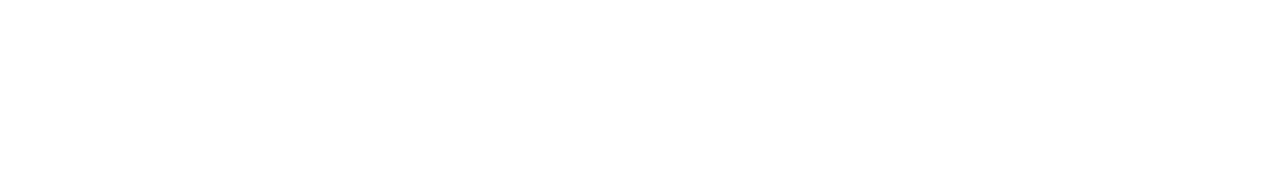
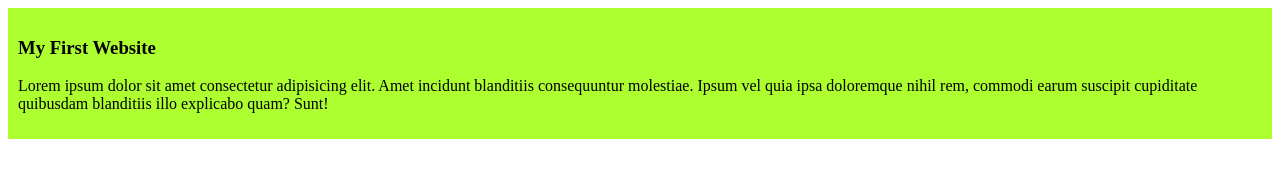
Before and after one commit to Jaynab-Sultana-479/my-simple-website, a plain HTML site: page index.html in a window 1280 px wide. Drawn offline with Linux system fonts and the light colour scheme.

Commit message:
added the first blog

```diff
--- a/index.html
+++ b/index.html
@@ -4,8 +4,12 @@
     <meta charset="UTF-8">
     <meta name="viewport" content="width=device-width, initial-scale=1.0">
     <title>My simple website</title>
+    <link rel="stylesheet" href="styles/blog.css">
 </head>
 <body>
-
+    <div>
+        <h3>My First Website</h3>
+        <p>Lorem ipsum dolor sit amet consectetur adipisicing elit. Amet incidunt blanditiis consequuntur molestiae. Ipsum vel quia ipsa doloremque nihil rem, commodi earum suscipit cupiditate quibusdam blanditiis illo explicabo quam? Sunt!</p>
+    </div>
 </body>
 </html>
--- /dev/null
+++ b/styles/blog.css
@@ -0,0 +1,4 @@
+div{
+    background-color: greenyellow;
+    padding: 10px;
+}
```
